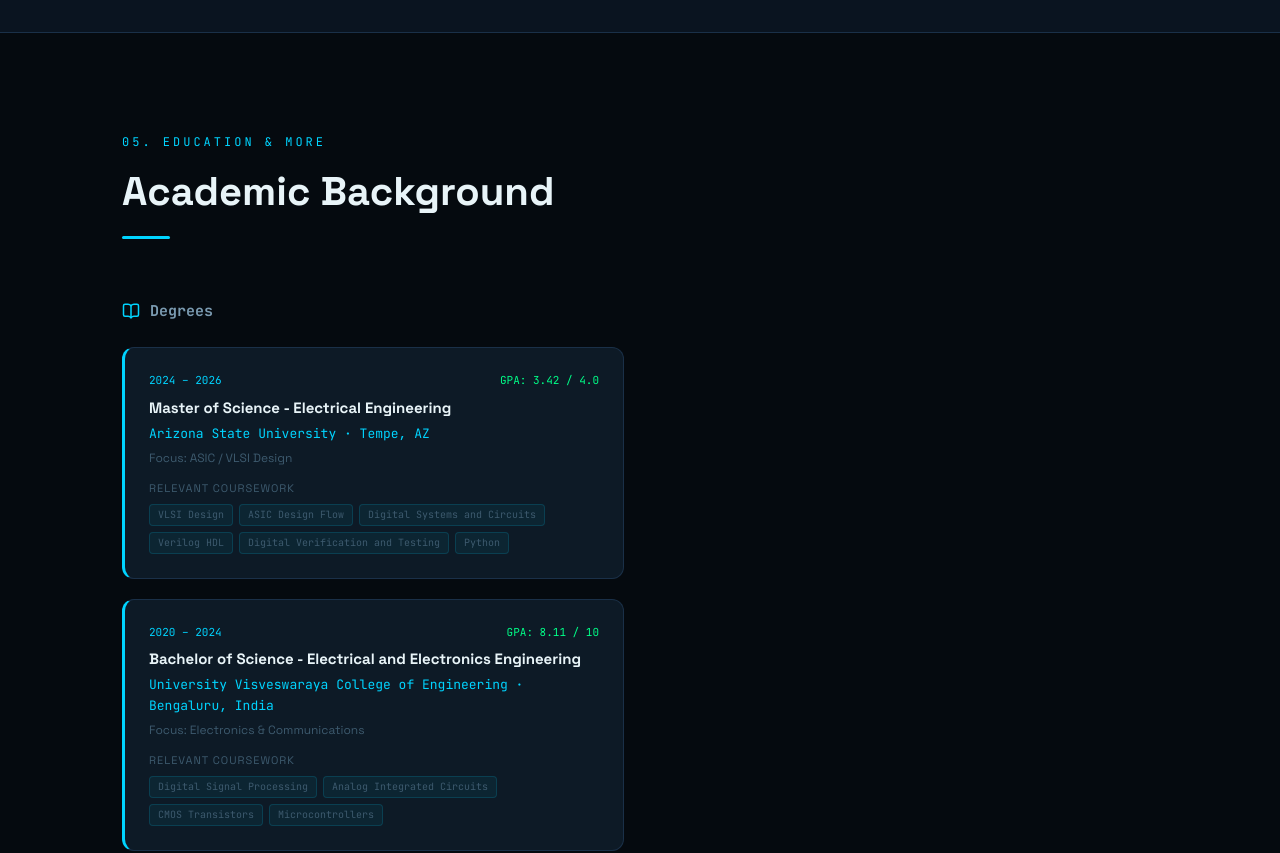
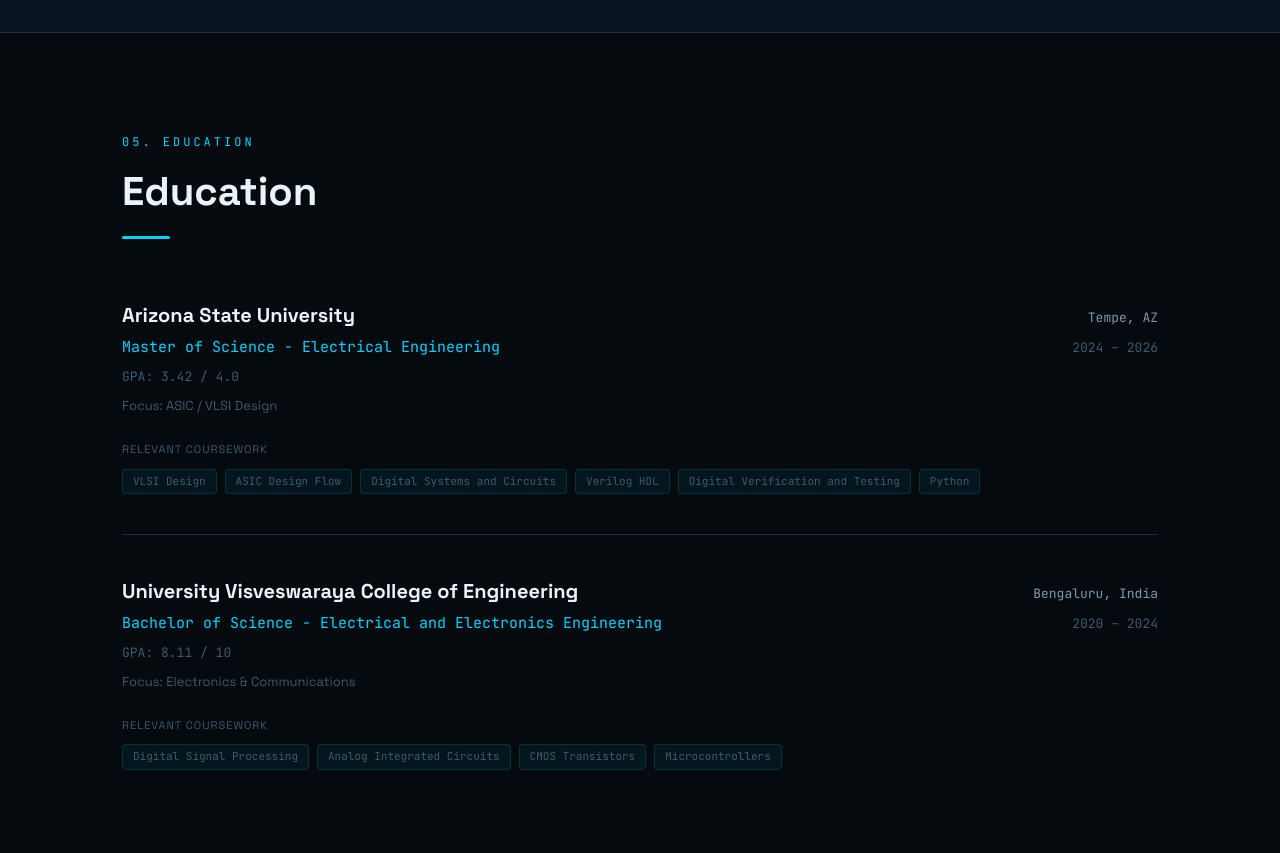
Before and after one commit to adityapkogri336/Portfolio, a React app: page / in a window 1280 px wide. Shown: the part 4460-5313 px from the top of the page. Built offline with nearby package versions, Linux system fonts and the light colour scheme; the HTML template or start-up script is replaced by a standard one.

Commit message:
chnaged the education style

```diff
--- a/src/components/Education.tsx
+++ b/src/components/Education.tsx
@@ -1,76 +1,83 @@
 import { education, publications, certifications } from "../data/portfolio";
-import { BookOpen, Award, FileText } from "lucide-react";
+import { FileText, Award } from "lucide-react";
 
 export default function Education() {
   return (
     <section id="education" style={{ padding: "100px 2rem", maxWidth: 1100, margin: "0 auto" }}>
       <div style={{ marginBottom: 60 }}>
         <p style={{ fontFamily: "var(--font-mono)", fontSize: 12, color: "var(--accent-cyan)", letterSpacing: 3, textTransform: "uppercase", marginBottom: 8 }}>
-          05. education & more
+          05. education
         </p>
         <h2 style={{ fontSize: "clamp(1.8rem, 4vw, 2.5rem)", fontWeight: 700 }}>
-          Academic Background
+          Education
         </h2>
         <div style={{ width: 48, height: 3, background: "var(--accent-cyan)", marginTop: 12, borderRadius: 2 }} />
       </div>
 
-      <div style={{ display: "grid", gridTemplateColumns: "1fr 1fr", gap: 32, alignItems: "start" }} className="edu-grid">
-        {/* Left: Degrees */}
-        <div>
-          <div style={{ display: "flex", alignItems: "center", gap: 10, marginBottom: 24 }}>
-            <BookOpen size={18} color="var(--accent-cyan)" />
-            <h3 style={{ fontSize: 15, fontWeight: 600, fontFamily: "var(--font-mono)", color: "var(--text-secondary)" }}>
-              Degrees
-            </h3>
-          </div>
-          <div style={{ display: "flex", flexDirection: "column", gap: 20 }}>
+      <div style={{ display: "flex", flexDirection: "column", gap: 40 }}>
         {education.map((edu, i) => (
           <div key={i} style={{
-                background: "var(--bg-card)",
-                border: "1px solid var(--border)",
-                borderRadius: 12, padding: "24px",
-                borderLeft: "3px solid var(--accent-cyan)",
-                transition: "transform 0.2s",
-              }}
-              onMouseEnter={e => (e.currentTarget.style.transform = "translateX(4px)")}
-              onMouseLeave={e => (e.currentTarget.style.transform = "translateX(0)")}
-              >
-                <div style={{ display: "flex", justifyContent: "space-between", flexWrap: "wrap", gap: 4, marginBottom: 6 }}>
-                  <span style={{ fontFamily: "var(--font-mono)", fontSize: 11, color: "var(--accent-cyan)" }}>
+            paddingBottom: i < education.length - 1 ? 40 : 0,
+            borderBottom: i < education.length - 1 ? "1px solid var(--border)" : "none",
+          }}>
+            {/* Header row: school + location */}
+            <div style={{ display: "flex", justifyContent: "space-between", alignItems: "baseline", flexWrap: "wrap", gap: 8 }}>
+              <h3 style={{ fontSize: 20, fontWeight: 700, color: "var(--text-primary)" }}>
+                {edu.school}
+              </h3>
+              <span style={{ fontFamily: "var(--font-mono)", fontSize: 13, color: "var(--text-secondary)" }}>
+                {edu.location}
+              </span>
+            </div>
+
+            {/* Sub-row: degree + dates */}
+            <div style={{ display: "flex", justifyContent: "space-between", alignItems: "baseline", flexWrap: "wrap", gap: 8, marginTop: 4 }}>
+              <p style={{ fontSize: 15, color: "var(--accent-cyan)", fontFamily: "var(--font-mono)" }}>
+                {edu.degree}
+              </p>
+              <span style={{ fontFamily: "var(--font-mono)", fontSize: 13, color: "var(--text-muted)" }}>
                 {edu.duration}
               </span>
-                  <span style={{ fontFamily: "var(--font-mono)", fontSize: 11, color: "var(--accent-green)" }}>
+            </div>
+
+            {/* GPA */}
+            <p style={{ fontSize: 13, color: "var(--text-muted)", marginTop: 8, fontFamily: "var(--font-mono)" }}>
               GPA: {edu.gpa}
-                  </span>
-                </div>
-                <h4 style={{ fontSize: 15, fontWeight: 700, color: "var(--text-primary)", marginBottom: 4 }}>
-                  {edu.degree}
-                </h4>
-                <p style={{ fontSize: 13, color: "var(--accent-cyan)", marginBottom: 4, fontFamily: "var(--font-mono)" }}>
-                  {edu.school} · {edu.location}
             </p>
-                <p style={{ fontSize: 12, color: "var(--text-muted)" }}>
+
+            {(edu.focus || edu.thesis) && (
+              <div style={{ marginTop: 8 }}>
+                {edu.focus && (
+                  <p style={{ fontSize: 13, color: "var(--text-muted)" }}>
                     Focus: {edu.focus}
                   </p>
+                )}
                 {edu.thesis && (
-                  <p style={{ fontSize: 12, color: "var(--text-muted)", marginTop: 4, fontStyle: "italic" }}>
+                  <p style={{ fontSize: 13, color: "var(--text-muted)", fontStyle: "italic", marginTop: 2 }}>
                     Thesis: {edu.thesis}
                   </p>
                 )}
+              </div>
+            )}
+
+            {/* Coursework */}
             {edu.coursework.length > 0 && (
-                  <div style={{ marginTop: 12 }}>
-                    <p style={{ fontSize: 11, color: "var(--text-muted)", marginBottom: 6, textTransform: "uppercase", letterSpacing: 1 }}>
+              <div style={{ marginTop: 24 }}>
+                <p style={{ fontSize: 11, color: "var(--text-muted)", marginBottom: 10, textTransform: "uppercase", letterSpacing: 1 }}>
                   Relevant Coursework
                 </p>
-                    <div style={{ display: "flex", flexWrap: "wrap", gap: 6 }}>
+                <div style={{ display: "flex", flexWrap: "wrap", gap: 8 }}>
                   {edu.coursework.map((c) => (
                     <span key={c} style={{
-                          padding: "2px 8px", borderRadius: 4,
+                      padding: "3px 10px",
                       background: "rgba(0,212,255,0.06)",
                       border: "1px solid rgba(0,212,255,0.15)",
-                          fontFamily: "var(--font-mono)", fontSize: 10,
+                      borderRadius: 4,
+                      fontFamily: "var(--font-mono)", fontSize: 11,
                       color: "var(--text-muted)",
-                        }}>{c}</span>
+                    }}>
+                      {c}
+                    </span>
                   ))}
                 </div>
               </div>
@@ -78,13 +85,12 @@
           </div>
         ))}
       </div>
-        </div>
 
-        {/* Right: Publications + Certs */}
+      {/* Publications + Certifications (only render if data exists) */}
+      {(publications.length > 0 || certifications.length > 0) && (
+        <div style={{ display: "grid", gridTemplateColumns: "1fr 1fr", gap: 32, marginTop: 56 }} className="edu-extras-grid">
+          {publications.length > 0 && (
             <div>
-          {/* Publications */}
-          {publications.length > 0 && (
-            <div style={{ marginBottom: 36 }}>
               <div style={{ display: "flex", alignItems: "center", gap: 10, marginBottom: 20 }}>
                 <FileText size={18} color="var(--accent-cyan)" />
                 <h3 style={{ fontSize: 15, fontWeight: 600, fontFamily: "var(--font-mono)", color: "var(--text-secondary)" }}>
@@ -118,7 +124,6 @@
             </div>
           )}
 
-          {/* Certifications */}
           {certifications.length > 0 && (
             <div>
               <div style={{ display: "flex", alignItems: "center", gap: 10, marginBottom: 20 }}>
@@ -151,11 +156,11 @@
             </div>
           )}
         </div>
-      </div>
+      )}
 
       <style>{`
         @media (max-width: 768px) {
-          .edu-grid { grid-template-columns: 1fr !important; }
+          .edu-extras-grid { grid-template-columns: 1fr !important; }
         }
       `}</style>
     </section>
```
Lines whose indentation alone changed are shown as unchanged.
